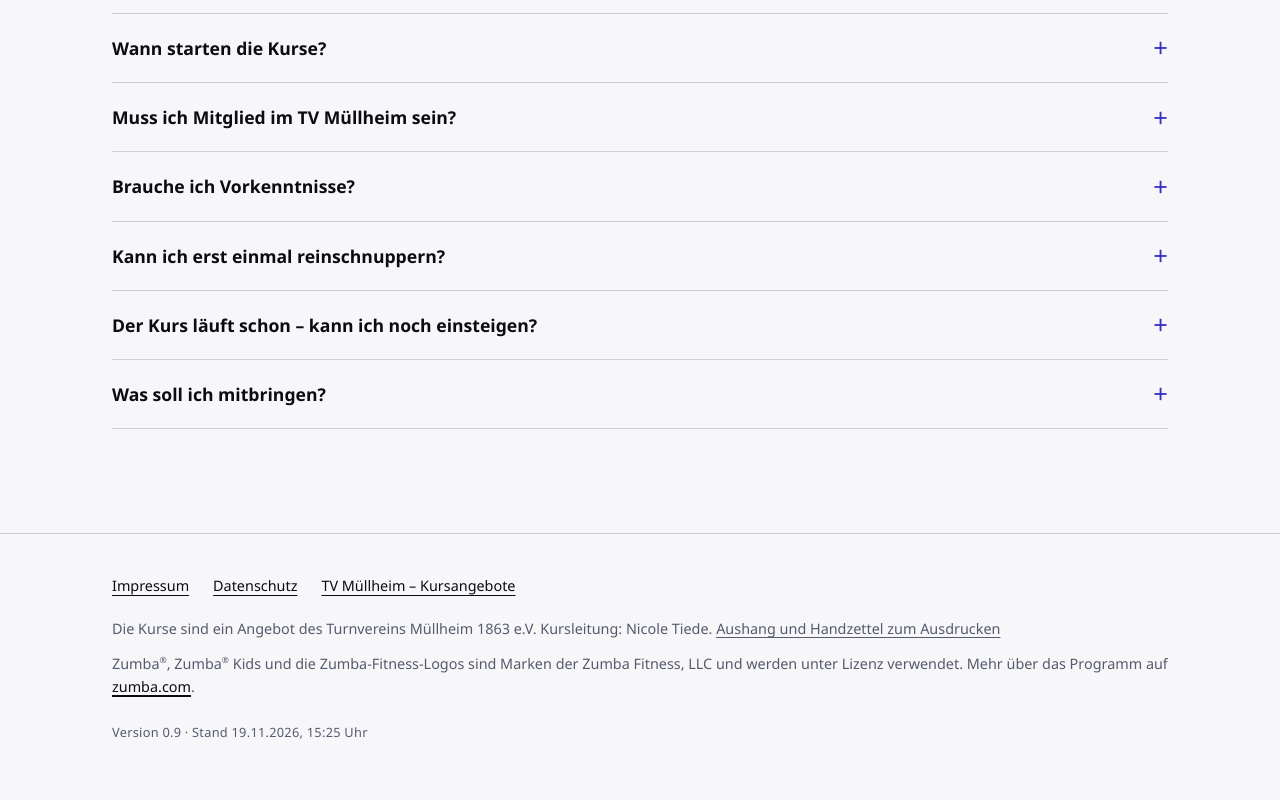
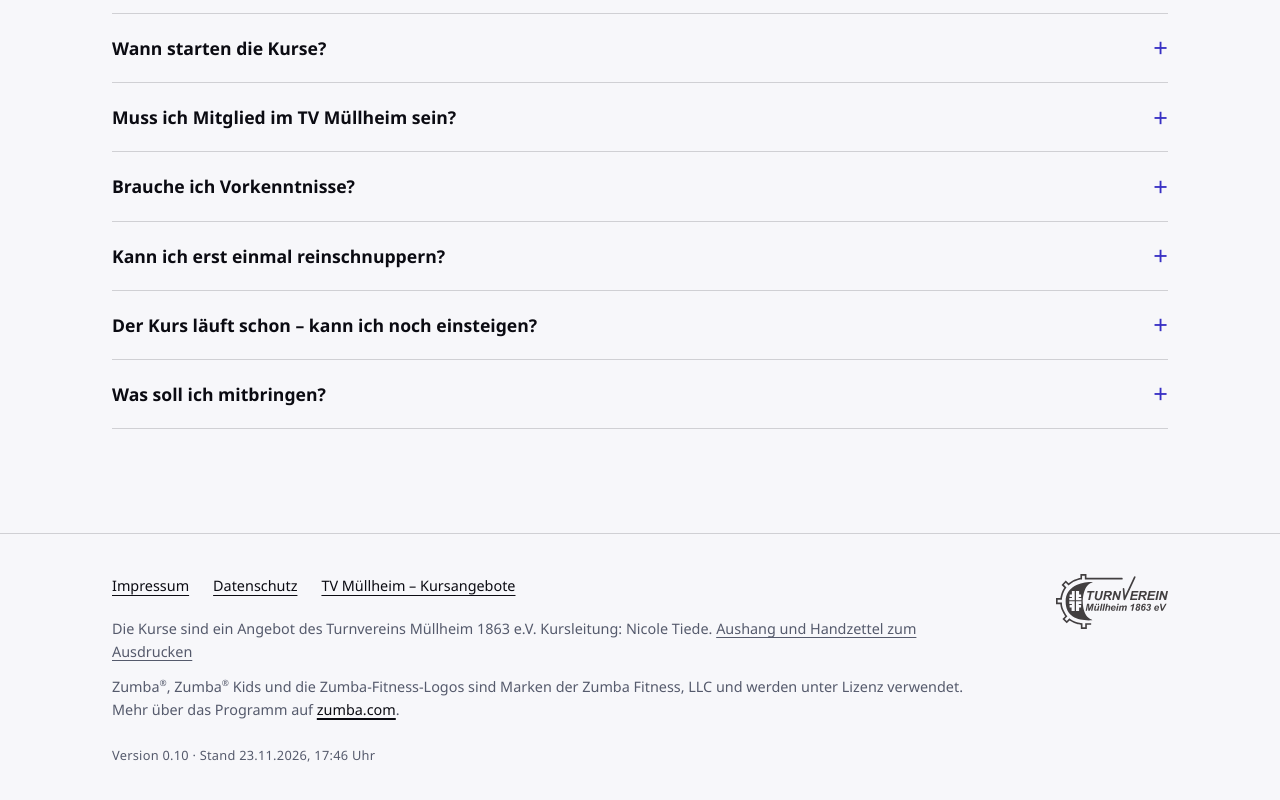
Before and after one commit to NicoleTiede/NicoleTiede.github.io, a plain HTML site: page docs/index.html in a window 1280 px wide. Shown: the part 5880-6680 px from the top of the page. Drawn offline with Linux system fonts and the light colour scheme.

Commit message:
Vereinslogo des TV Müllheim auf Webseite, Aushang und Handzettel
- Logo klein in der Fußzeile aller Seiten, verlinkt auf tvmuellheim.de;
  in der dunklen Darstellung hell
- Aushang A4 und Handzettel A6 (Druckbogen) mit Logo neu erzeugt,
  Vorschaubilder erneuert, Dateigröße angepasst
- Impressum: Nachweis für das Vereinslogo
- Version 0.10

Co-Authored-By: Claude Opus 5.5 <noreply@anthropic.com>

```diff
--- a/docs/assets/css/style.css
+++ b/docs/assets/css/style.css
@@ -1006,6 +1006,46 @@ address a:hover {
   color: var(--accent-ink);
 }
 
+/* Logo des Veranstalters: klein, auf dem Handy unter den Verweisen, ab 720 px rechts daneben.
+   Die Datei ist einfarbig schwarz; in der dunklen Darstellung wird sie umgekehrt. */
+.tvm {
+  display: block;
+  width: 112px;
+  margin-bottom: 20px;
+}
+
+.tvm img {
+  width: 100%;
+  opacity: 0.85;
+  transition: opacity 0.15s ease;
+}
+
+.tvm:hover img {
+  opacity: 1;
+}
+
+:root[data-theme="dark"] .tvm img {
+  filter: invert(1);
+}
+
+@media (min-width: 720px) {
+  .site-footer .wrap {
+    display: grid;
+    grid-template-columns: minmax(0, 1fr) auto;
+    column-gap: 56px;
+  }
+
+  .site-footer .wrap > * {
+    grid-column: 1;
+  }
+
+  .site-footer .wrap > .tvm {
+    grid-column: 2;
+    grid-row: 1 / span 4;
+    margin-bottom: 0;
+  }
+}
+
 /* Versionszeile: Nummer und Zeit werden in docs/index.html von Hand gepflegt */
 .site-footer .version {
   margin-top: 24px;
--- a/docs/index.html
+++ b/docs/index.html
@@ -322,10 +322,11 @@
       <a href="datenschutz.html">Datenschutz</a>
       <a href="https://www.tvmuellheim.de/kursangebote" rel="noopener">TV Müllheim – Kursangebote</a>
     </nav>
+    <a class="tvm" href="https://www.tvmuellheim.de/" rel="noopener"><img src="assets/img/tvm-logo.svg" width="1323" height="654" loading="lazy" alt="Turnverein Müllheim 1863 e.V."></a>
     <p>Die Kurse sind ein Angebot des Turnvereins Müllheim 1863 e.V. Kursleitung: Nicole Tiede. <a class="quiet" href="material.html">Aushang und Handzettel zum Ausdrucken</a></p>
     <p>Zumba<sup>®</sup>, Zumba<sup>®</sup> Kids und die Zumba-Fitness-Logos sind Marken der Zumba Fitness, LLC und werden unter Lizenz verwendet. Mehr über das Programm auf <a href="https://www.zumba.com/de-DE" rel="noopener">zumba.com</a>.</p>
     <!-- Versionszeile: bei jeder Änderung der Seite Nummer und Zeit anpassen (siehe README) -->
-    <p class="version">Version 0.9 · Stand <time datetime="2026-11-19T15:25+01:00">19.11.2026, 15:25 Uhr</time></p>
+    <p class="version">Version 0.10 · Stand <time datetime="2026-11-23T17:46+01:00">23.11.2026, 17:46 Uhr</time></p>
   </div>
 </footer>
 
--- a/docs/sitemap.xml
+++ b/docs/sitemap.xml
@@ -2,10 +2,10 @@
 <urlset xmlns="http://www.sitemaps.org/schemas/sitemap/0.9">
   <url>
     <loc>https://nicoletiede.github.io/</loc>
-    <lastmod>2026-11-19</lastmod>
+    <lastmod>2026-11-23</lastmod>
   </url>
   <url>
     <loc>https://nicoletiede.github.io/material.html</loc>
-    <lastmod>2026-11-19</lastmod>
+    <lastmod>2026-11-23</lastmod>
   </url>
 </urlset>
```
Also changed, not shown: docs/404.html (+1 -0 lines), docs/datenschutz.html (+1 -0 lines), docs/impressum.html (+2 -0 lines), docs/material.html (+2 -1 lines), docs/assets/img/thumb-aushang.jpg, docs/assets/img/thumb-handzettel-hinten.jpg, docs/assets/img/thumb-handzettel-vorne.jpg, docs/assets/img/tvm-logo.svg (added), docs/assets/img/vorschau-aushang.jpg, 3 other files.
